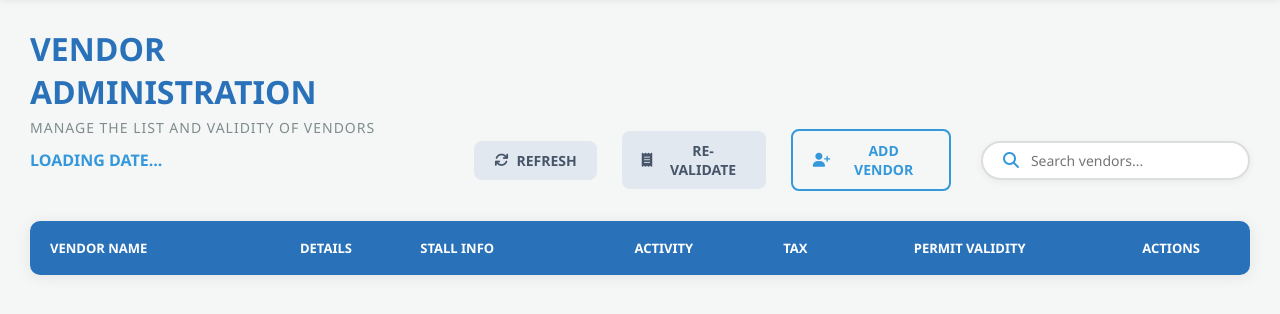
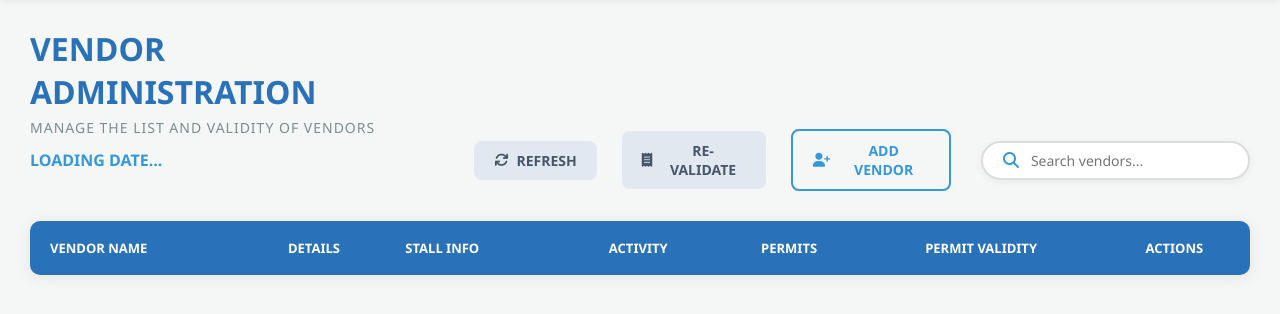
Before and after one commit to kr-ken/PMACS, a plain HTML site: page pmacs_system_frenddvlp/admin_page/vendor_list/vendor.html in a window 1280 px wide. Shown: the part 138-452 px from the top of the page. Drawn offline with Linux system fonts and the light colour scheme; a script that the page names is missing.

Commit message:
small correction

```diff
--- a/pmacs_system_frenddvlp/admin_page/vendor_list/vendor.html
+++ b/pmacs_system_frenddvlp/admin_page/vendor_list/vendor.html
@@ -67,7 +67,7 @@
                 <th class="center-col">DETAILS</th>
                 <th>STALL INFO</th>
                 <th class="center-col">ACTIVITY</th>
-                <th class="center-col">TAX</th>
+                <th class="center-col">PERMITS</th>
                 <th class="center-col">PERMIT VALIDITY</th>
                 <th class="center-col">ACTIONS</th>
             </tr>
```
